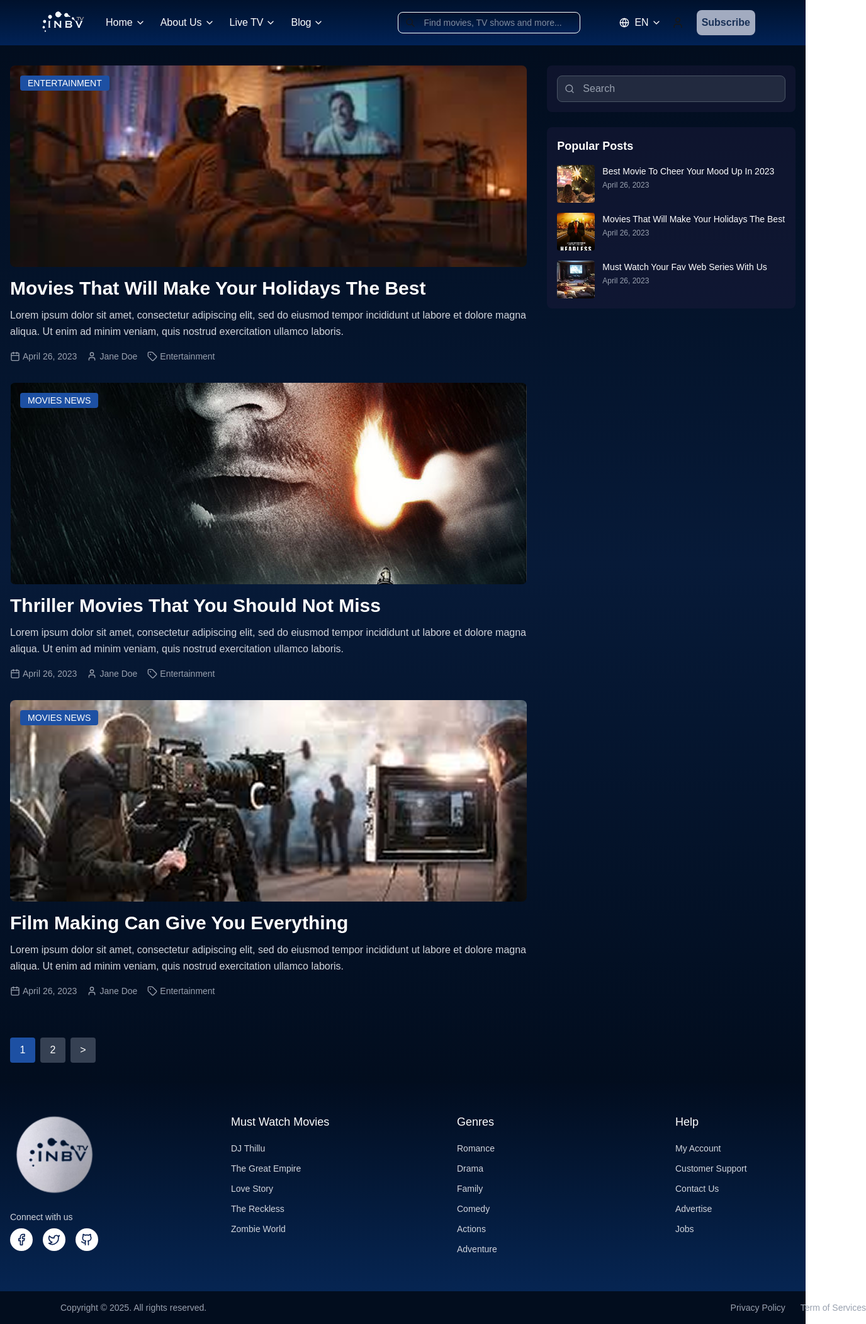
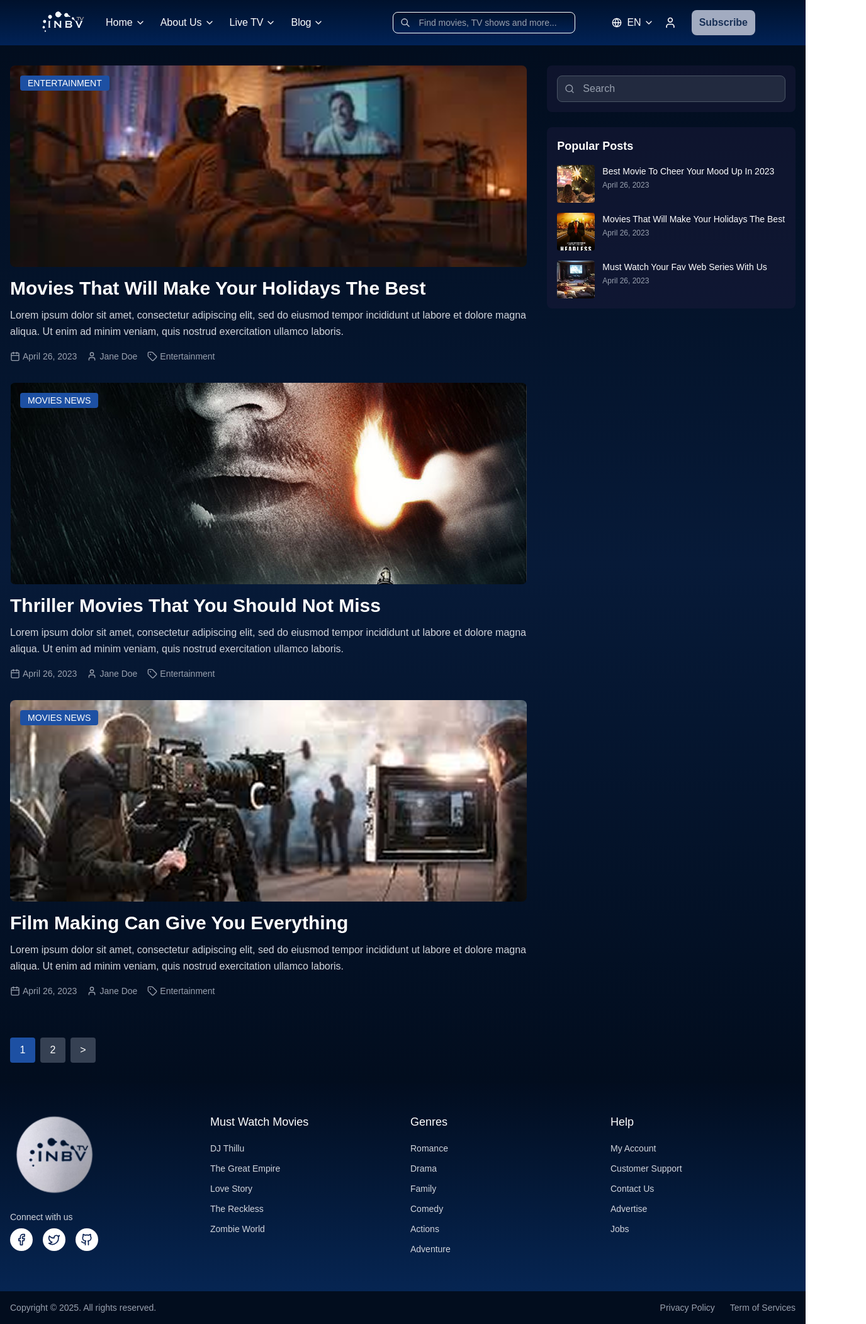
Before and after one commit to SyedMTaha/streaming-website2, a Next.js app: page /blog in a window 1280 px wide. Shown: the whole page at 63% size, 1376 px wide, since content can reach past the window. Built offline with nearby package versions, Linux system fonts and the light colour scheme.

Commit message:
footer & navbar responsive

```diff
--- a/components/footer.jsx
+++ b/components/footer.jsx
@@ -16,19 +16,13 @@ function FooterLink(props) {
 
 export default function Footer() {
   return (
-    <footer className="relative z-10 bg-gradient-to-t from-[#07295B] to-[#020D1F] text-white">
+     <footer className="relative z-10 bg-gradient-to-t from-[#07295B] to-[#020D1F] text-white">
       <div className="container mx-auto px-4 py-12">
-        <div className="grid grid-cols-1 md:grid-cols-4 gap-35">
+        <div className="grid grid-cols-1 md:grid-cols-4 gap-8 md:gap-6">
           {/* Logo and Social Media */}
           <div className="flex flex-col items-center md:items-start">
             <div className="mb-6">
-              <Image
-                src={logo2}
-                alt="INBV TV"
-                width={150}
-                height={150}
-
-              />
+              <Image src={logo2 || "/placeholder.svg"} alt="INBV TV" width={150} height={150} />
             </div>
             <div className="mb-4">
               <p className="text-sm text-gray-300 mb-2">Connect with us</p>
@@ -56,7 +50,7 @@ export default function Footer() {
           </div>
 
           {/* Must Watch Movies */}
-          <div className="px-1">
+          <div className="text-center md:text-left">
             <h3 className="text-lg font-medium mb-4">Must Watch Movies</h3>
             <ul className="space-y-2">
               <FooterLink href="/movies/dj-thillu">DJ Thillu</FooterLink>
@@ -68,7 +62,7 @@ export default function Footer() {
           </div>
 
           {/* Genres */}
-          <div className="px-4">
+          <div className="text-center md:text-left">
             <h3 className="text-lg font-medium mb-4">Genres</h3>
             <ul className="space-y-2">
               <FooterLink href="/genres/romance">Romance</FooterLink>
@@ -81,7 +75,7 @@ export default function Footer() {
           </div>
 
           {/* Help */}
-          <div className="px-4">
+          <div className="text-center md:text-left">
             <h3 className="text-lg font-medium mb-4">Help</h3>
             <ul className="space-y-2">
               <FooterLink href="/account">My Account</FooterLink>
@@ -96,13 +90,13 @@ export default function Footer() {
 
       {/* Copyright */}
       <div className="bg-[#020D1E] py-4">
-        <div className="container mx-24  flex flex-col md:flex-row justify-between items-center">
-          <p className="text-sm text-gray-400">Copyright © 2025. All rights reserved.</p>
-          <div className="flex space-x-6 mt-2  md:mt-0">
-            <Link href="/privacy" className="text-sm text-gray-400 hover:text-white transition-colors">
+        <div className="container mx-auto px-4 flex flex-col md:flex-row justify-between items-center">
+          <p className="text-sm text-gray-400 text-center md:text-left">Copyright © 2025. All rights reserved.</p>
+          <div className="flex flex-col sm:flex-row space-y-2 sm:space-y-0 sm:space-x-6 mt-2 md:mt-0">
+            <Link href="/privacy" className="text-sm text-gray-400 hover:text-white transition-colors text-center">
               Privacy Policy
             </Link>
-            <Link href="/terms" className="text-sm text-gray-400 hover:text-white transition-colors">
+            <Link href="/terms" className="text-sm text-gray-400 hover:text-white transition-colors text-center">
               Term of Services
             </Link>
           </div>
--- a/components/navbarTwo.jsx
+++ b/components/navbarTwo.jsx
@@ -19,19 +19,13 @@ export default function Navbar() {
   const [mobileMenuOpen, setMobileMenuOpen] = useState(false)
 
   return (
-    <nav className="bg-gradient-to-b from-[#00112C] to-[#012256] py-4">
-      <div className="px-16">
+    <nav className="bg-gradient-to-b from-[#00112C] to-[#012256] py-4 w-full">
+      <div className="px-4 sm:px-8 lg:px-16 max-w-full">
         <div className="flex justify-between items-center">
-          <div className="flex items-center space-x-8">
+          <div className="flex items-center space-x-4 sm:space-x-8">
             <Link href="/" className="flex items-center">
               <div className="relative flex items-center justify-center h-8 w-18">
-                <Image
-                  src={logo}
-                  alt="INBV Logo"
-                  width={80}
-                  height={32}
-                  priority
-                />
+                <Image src={logo || "/placeholder.svg"} alt="INBV Logo" width={80} height={32} priority />
               </div>
             </Link>
 
@@ -43,23 +37,41 @@ export default function Navbar() {
             </div>
           </div>
 
-          {/* Search Bar */}
-          <div className="hidden md:flex flex-1 max-w-sm mx-8">
-            <div className="relative w-full" style={{marginLeft:'75px'}}>
+          {/* Search Bar - Hidden on mobile, shown on desktop */}
+          <div className="hidden lg:flex flex-1 max-w-sm mx-4 xl:mx-8" style={{ marginLeft: "110px" }}>
+            <div className="relative w-full">
               <input
                 type="text"
                 placeholder="Find movies, TV shows and more..."
-                className=" bg-gradient-to-b from-[#00112C] to-[#012256] border border-[#ffffff] rounded-lg pl-10  py-1.5 text-sm text-white placeholder-white-200 focus:outline-none" style={{width:'290px'}}
+                className="bg-gradient-to-b from-[#00112C] to-[#012256] border border-white rounded-lg pl-10 pr-4 py-1.5 text-sm  placeholder-gray-400 focus:outline-none"
+                style={{ width: "290px", color: "#A2ABC0"  }}
               />
               <button className="absolute left-3 top-1/2 transform -translate-y-1/2">
-                <svg className="w-4 h-4 text-white-100" fill="none" stroke="currentColor" viewBox="0 0 24 24">
-                  <path strokeLinecap="round" strokeLinejoin="round" strokeWidth={2} d="M21 21l-6-6m2-5a7 7 0 11-14 0 7 7 0 0114 0z" />
+                <svg className="w-4 h-4 text-gray-300" fill="none" stroke="currentColor" viewBox="0 0 24 24">
+                  <path
+                    strokeLinecap="round"
+                    strokeLinejoin="round"
+                    strokeWidth={2}
+                    d="M21 21l-6-6m2-5a7 7 0 11-14 0 7 7 0 0114 0z"
+                  />
                 </svg>
               </button>
             </div>
           </div>
 
-          <div className="flex items-center space-x-4">
+          <div className="flex items-center space-x-2 sm:space-x-4">
+            {/* Mobile search button */}
+            <button className="lg:hidden text-white p-2">
+              <svg className="h-5 w-5" fill="none" stroke="currentColor" viewBox="0 0 24 24">
+                <path
+                  strokeLinecap="round"
+                  strokeLinejoin="round"
+                  strokeWidth={2}
+                  d="M21 21l-6-6m2-5a7 7 0 11-14 0 7 7 0 0114 0z"
+                />
+              </svg>
+            </button>
+
             <div className="hidden md:flex items-center">
               <button className="text-white flex items-center">
                 <Globe className="h-4 w-4 mr-2" />
@@ -67,8 +79,15 @@ export default function Navbar() {
                 <ChevronDown className="h-4 w-4 ml-1" />
               </button>
             </div>
-            <User className="h-5 w-5 mr-3"/>
-            <button className="bg-[#A2ABC0] text-[#183056] hover:bg-gray-300 text-navy-900 font-semibold p-2 ml-2 rounded-lg flex items-center">Subscribe</button>
+
+            <div className="hidden sm:flex items-center">
+              <User className="h-5 w-5 text-white mr-2" />
+            </div>
+
+            <button className="bg-[#A2ABC0] text-[#183056] hover:bg-gray-300 font-semibold px-3 py-2 rounded-lg text-sm sm:text-base">
+              <span className="hidden sm:inline">Subscribe</span>
+              <span className="sm:hidden">Sub</span>
+            </button>
 
             <button className="md:hidden text-white" onClick={() => setMobileMenuOpen(!mobileMenuOpen)}>
               {mobileMenuOpen ? <X className="h-6 w-6" /> : <Menu className="h-6 w-6" />}
@@ -80,16 +99,38 @@ export default function Navbar() {
         {mobileMenuOpen && (
           <div className="md:hidden mt-4 bg-navy-800 rounded-lg p-4">
             <div className="flex flex-col space-y-3">
+              {/* Mobile search */}
+              <div className="lg:hidden mb-4">
+                <div className="relative w-full">
+                  <input
+                    type="text"
+                    placeholder="Find movies, TV shows..."
+                    className="w-full bg-gradient-to-b from-[#00112C] to-[#012256] border border-white rounded-lg pl-10 pr-4 py-2 text-sm text-white placeholder-gray-300 focus:outline-none focus:ring-2 focus:ring-white/50"
+                  />
+                  <button className="absolute left-3 top-1/2 transform -translate-y-1/2">
+                    <svg className="w-4 h-4 text-gray-300" fill="none" stroke="currentColor" viewBox="0 0 24 24">
+                      <path
+                        strokeLinecap="round"
+                        strokeLinejoin="round"
+                        strokeWidth={2}
+                        d="M21 21l-6-6m2-5a7 7 0 11-14 0 7 7 0 0114 0z"
+                      />
+                    </svg>
+                  </button>
+                </div>
+              </div>
+
               <NavItem href="/" label="Home" mobile />
               <NavItem href="/about" label="About Us" mobile />
               <NavItem href="/live" label="Live TV" mobile />
               <NavItem href="/blog" label="Blog" mobile />
+
               <div className="pt-2 border-t border-navy-700">
-                <Button variant="ghost" className="text-white flex items-center">
+                <button className="text-white flex items-center hover:bg-white/10 p-2 rounded transition-colors">
                   <Globe className="h-4 w-4 mr-1" />
                   EN
                   <ChevronDown className="h-4 w-4 ml-1" />
-                </Button>
+                </button>
               </div>
             </div>
           </div>
```
Also changed, not shown: components/navbar.jsx (+14 -15 lines).
